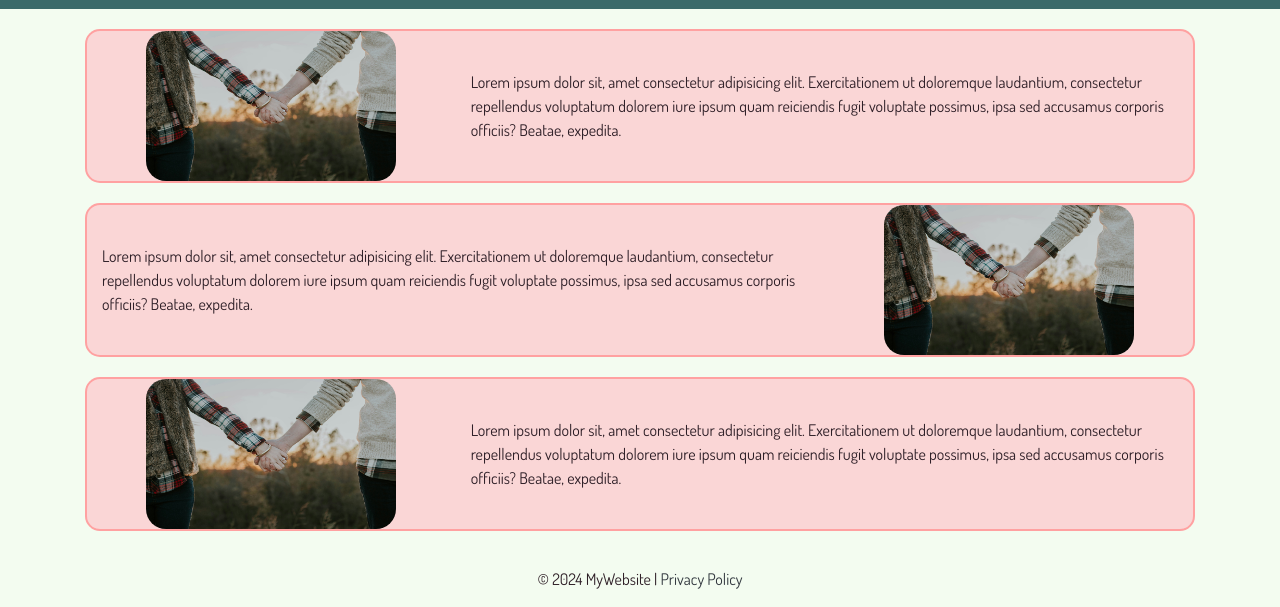
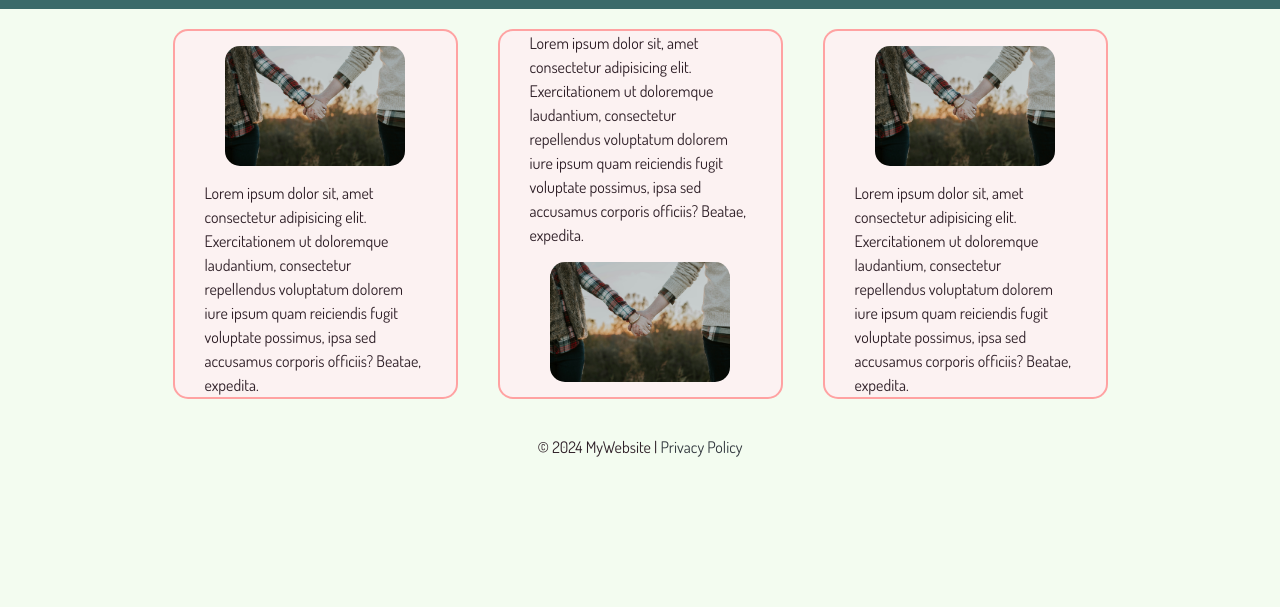
Before and after one commit to Matt-Cowen/MentalHealthSpace, a plain HTML site: page index.html in a window 1280 px wide. Shown: the part 743-1350 px from the top of the page. After the commit the page ends 1218 px from the top, so only its background shows below. Drawn offline with nearby package versions, Linux system fonts and the light colour scheme.

Commit message:
fixed response on helpcards

```diff
--- a/assets/css/style.css
+++ b/assets/css/style.css
@@ -136,14 +136,12 @@ $midnight-green: rgba(14, 71, 73, 1); */
 
 /*--------------- Here to help  */
 
-.help-image{
-    display: none;
-}
 
 .help-image  img {
-    height: 150px;
-    width: 250px;
-    border-radius: 20px;
+    height: 120px;
+    width: 180px;
+    border-radius: 15px;
+    margin: 15px auto;
 }
 
 .help-text p {
@@ -151,10 +149,13 @@ $midnight-green: rgba(14, 71, 73, 1); */
 }
 
 .help-card {
-    background-color: #fad6d6;
-    margin: 20px 0;
+    background-color: #fcf2f2;
+    margin: 20px;
     border-radius: 15px;
     border: 2px solid #ffa1a1fb;
+    display: flex;
+    flex-wrap: wrap;
+    align-items: center;
 }
 
 #here-to-help {
@@ -204,8 +205,4 @@ $midnight-green: rgba(14, 71, 73, 1); */
         min-height: 80vh;
     }
 
-    .help-image{
-        display: contents;
-    }
-
   }
--- a/index.html
+++ b/index.html
@@ -75,37 +75,47 @@
                     </div>
                 </div> -->
 
-                <div class="row help-card">
-                    <div class="col-6 col-md-4 d-flex justify-content-center align-items-center">
-                        <div class="help-image"><img src="assets/images/brooke-cagle-oMtXGNw4ZEs-unsplash.jpg"
+                <div class="row justify-content-lg-center">
+                    <div class="help-card col-lg-3">
+                        <div class="col-12 col-md-4 col-lg-12 d-flex justify-content-center align-items-center">
+                            <div class="help-image d-none d-md-block "><img
+                                    src="assets/images/brooke-cagle-oMtXGNw4ZEs-unsplash.jpg"
                                     alt="A pair of holding hands"></div>
                         </div>
-                    <div class="col-6 col-md-8 d-flex align-items-center help-text">
+                        <div class="col-12 col-md-8 col-lg-12 d-flex align-items-center help-text">
                             <p>Lorem ipsum dolor sit, amet consectetur adipisicing elit. Exercitationem ut doloremque
                                 laudantium, consectetur repellendus voluptatum dolorem iure ipsum quam reiciendis fugit
                                 voluptate possimus, ipsa sed accusamus corporis officiis? Beatae, expedita.</p>
                         </div>
                     </div>
-                <div class="row help-card">
-                    <div class="col-6 col-md-8 d-flex align-items-center help-text">
+
+                    <div class="help-card col-lg-3">
+                        <div class="col-12 col-md-8 col-lg-12 d-flex align-items-center help-text">
                             <p>Lorem ipsum dolor sit, amet consectetur adipisicing elit. Exercitationem ut doloremque
                                 laudantium, consectetur repellendus voluptatum dolorem iure ipsum quam reiciendis fugit
                                 voluptate possimus, ipsa sed accusamus corporis officiis? Beatae, expedita.</p>
                         </div>
-                    <div class="col-6 col-md-4 d-flex justify-content-center align-items-center">
-                        <div class="help-image"><img src="assets/images/brooke-cagle-oMtXGNw4ZEs-unsplash.jpg"
+                        <div class="col-12 col-md-4 col-lg-12 d-flex justify-content-center align-items-center">
+                            <div class="help-image d-none d-md-block "><img
+                                    src="assets/images/brooke-cagle-oMtXGNw4ZEs-unsplash.jpg"
                                     alt="A pair of holding hands"></div>
                         </div>
                     </div>
-                <div class="row help-card">
-                    <div class="col-6 col-md-4 d-flex justify-content-center align-items-center">
-                        <div class="help-image"><img src="assets/images/brooke-cagle-oMtXGNw4ZEs-unsplash.jpg"
+
+
+
+
+                    <div class="help-card col-lg-3">
+                        <div class="col-12 col-md-4 col-lg-12 d-flex justify-content-center align-items-center">
+                            <div class="help-image d-none d-md-block "><img
+                                    src="assets/images/brooke-cagle-oMtXGNw4ZEs-unsplash.jpg"
                                     alt="A pair of holding hands"></div>
                         </div>
-                    <div class="col-6 col-md-8 d-flex align-items-center help-text">
+                        <div class="col-12 col-md-8 col-lg-12 d-flex align-items-center help-text">
                             <p>Lorem ipsum dolor sit, amet consectetur adipisicing elit. Exercitationem ut doloremque
                                 laudantium, consectetur repellendus voluptatum dolorem iure ipsum quam reiciendis fugit
                                 voluptate possimus, ipsa sed accusamus corporis officiis? Beatae, expedita.</p>
+                        </div>
                     </div>
                 </div>
             </div>
```
Lines whose indentation alone changed are shown as unchanged.
